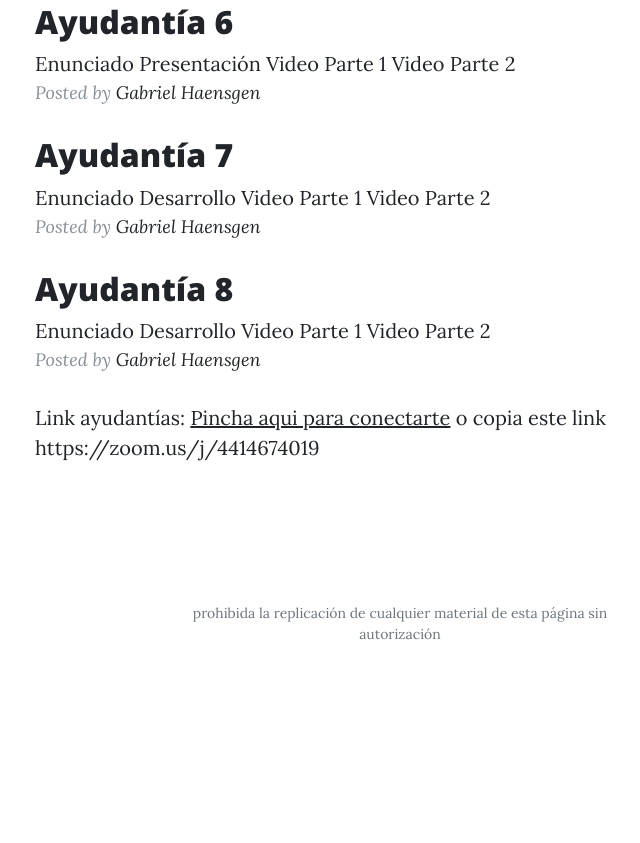
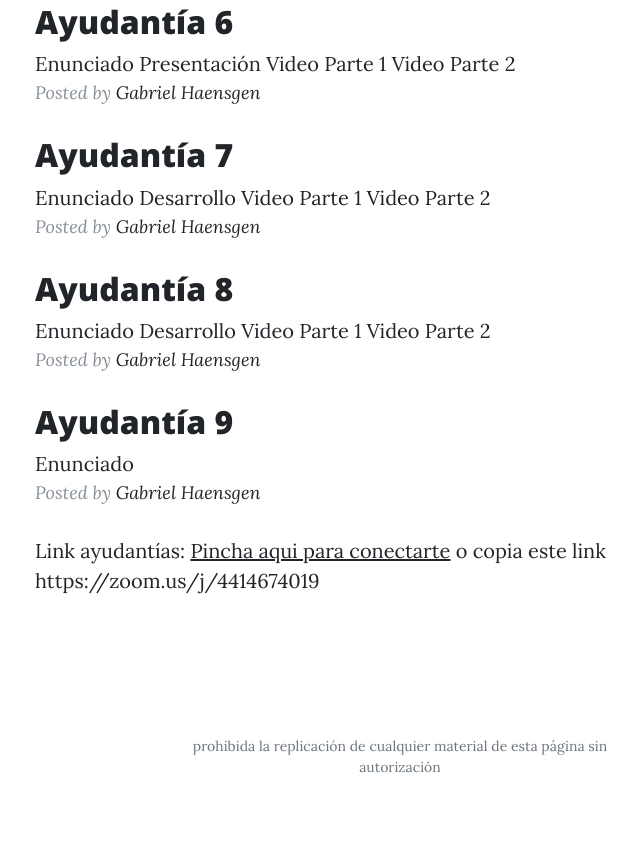
Before and after one commit to Haensgen/gestion-financiera, a website: page index.html in a window 1280 px wide. Shown: the part 1642-2485 px from the top of the page, without its empty margins (240-880 px from the left). Before the commit the page ends 2352 px from the top, so only its background shows below. Drawn offline with nearby package versions, Linux system fonts and the light colour scheme.

Commit message:
Update index.html

```diff
--- a/index.html
+++ b/index.html
@@ -153,6 +153,13 @@
                    <p class="post-meta">Posted by
             <a href="https://haensgen.github.io">Gabriel Haensgen</a>
 
+                     <h2 class="post-title">
+                         Ayudantía 9
+            </h2>
+          <a href='ayudantias/ayudantia9.pdf'>Enunciado</a>
+                   <p class="post-meta">Posted by
+            <a href="https://haensgen.github.io">Gabriel Haensgen</a>
+
                               <p> Link ayudantías: <a href='https://zoom.us/j/4414674019'>Pincha aqui para conectarte</a> o copia este link https://zoom.us/j/4414674019 </p>
 
 
```
